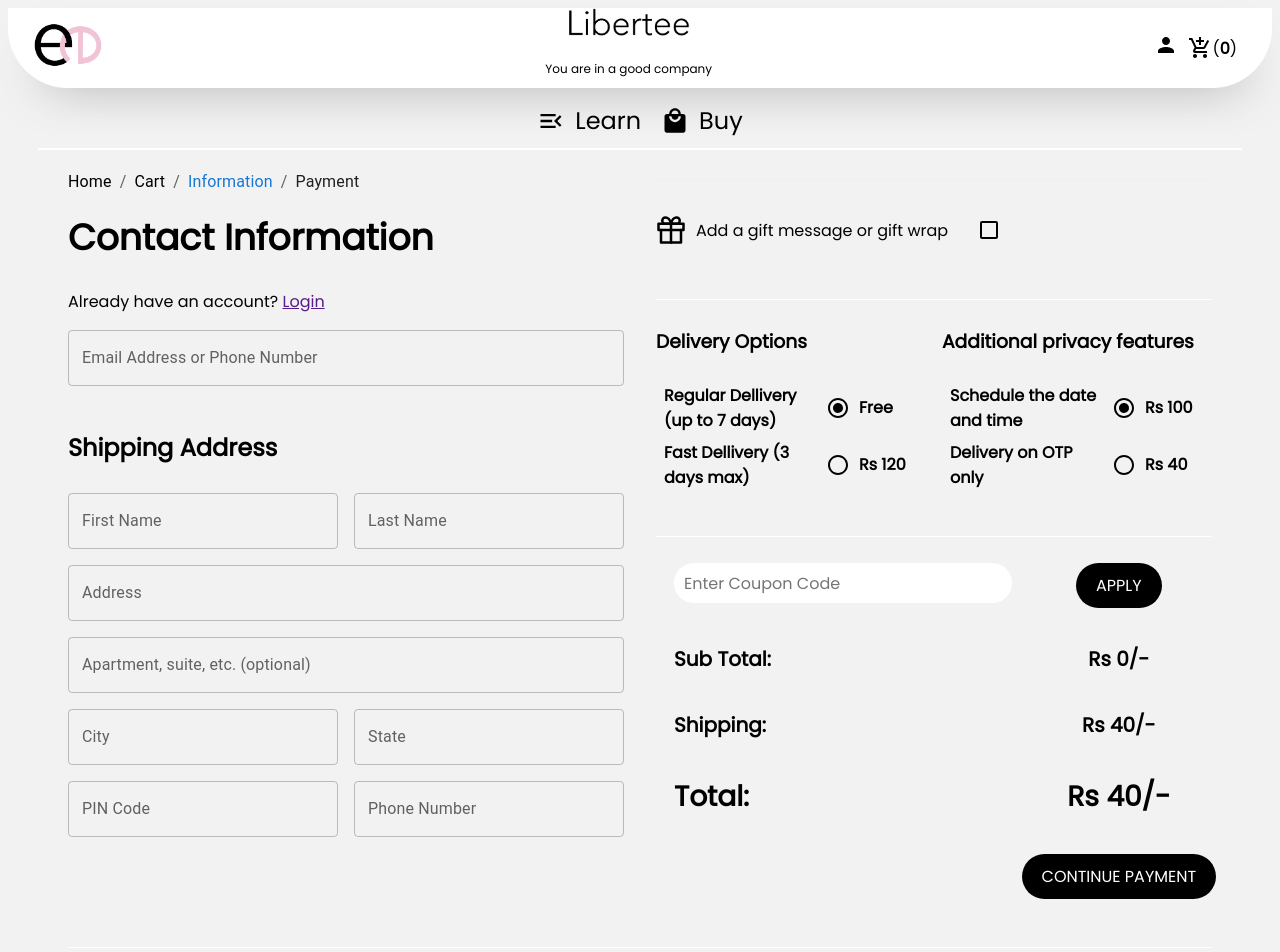
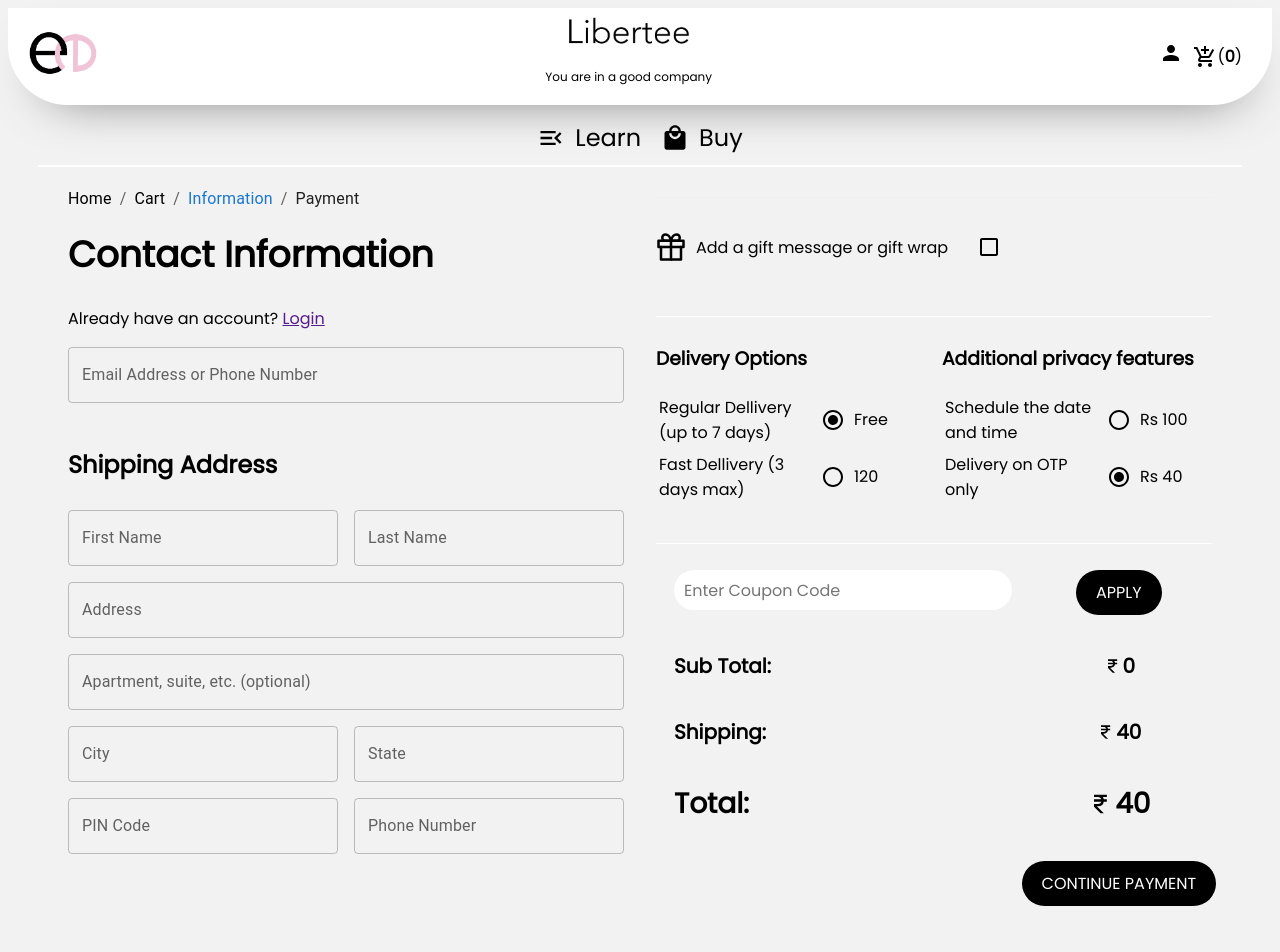
Before and after one commit to CodeoxTechnologies/libertee-web, a React (Create React App) app: page /information in a window 1280 px wide. Shown: the top 952 px of the page. Built offline with nearby package versions, Linux system fonts and the light colour scheme; a web font is replaced by a local one.

Commit message:
hold commit

```diff
--- a/src/App.scss
+++ b/src/App.scss
@@ -3,12 +3,11 @@
 .header {
   font-family: "poppins_regular";
   background: #fff;
-  padding: 15px;
+  padding: 0px 10px;
   display: flex;
   flex-direction: row;
   justify-content: space-between;
   align-items: center;
-  height: 50px;
   margin: 0px;
   position: sticky;
   top: 0px;
@@ -67,10 +66,11 @@
     display: flex;
     align-items: center;
     font-size: 24px;
-
+    transition: all;
     border-radius: 10px;
     &:hover {
-      background: rgb(216, 216, 216);
+      background: rgb(228, 228, 228);
+      animation: ease-in-out 2s;
     }
     a {
       display: contents;
--- a/src/Payment/components/CartTotal.js
+++ b/src/Payment/components/CartTotal.js
@@ -1,9 +1,10 @@
 import React from "react";
 import { Grid } from "@material-ui/core";
 import { useStateContext } from "../../utils/StateContext";
+import { BiRupee } from "react-icons/bi";
 
 const CartTotal = () => {
-  const { totalPrice } = useStateContext();
+  const { totalPrice, deliveryOptionCharge, privacyOptionCharge } = useStateContext();
   return (
     <div className="cart-total">
       <Grid container spacing={2} style={{ margin: "10px" }}>
@@ -30,7 +31,7 @@
         </Grid>
         <Grid item md={5} lg={5} xs={6} sm={6}>
           <div className="cart-subtotal-price-container">
-            <div className="cart-subtotal-price">Rs {totalPrice}/-</div>
+            <div className="cart-subtotal-price"><BiRupee /> {totalPrice}</div>
           </div>
         </Grid>
       </Grid>
@@ -42,7 +43,7 @@
         </Grid>
         <Grid item md={5} lg={5} xs={6} sm={6}>
           <div className="cart-subtotal-price-container">
-            <div className="cart-subtotal-price">Rs 40/-</div>
+            <div className="cart-subtotal-price"><BiRupee /> {deliveryOptionCharge + privacyOptionCharge}</div>
           </div>
         </Grid>
       </Grid>
@@ -56,7 +57,7 @@
         </Grid>
         <Grid item md={5} lg={5} xs={6} sm={6}>
           <div className="cart-total-price-container">
-            <div className="cart-total-price">Rs {totalPrice + 40}/-</div>
+            <div className="cart-total-price"><BiRupee /> {totalPrice + deliveryOptionCharge + privacyOptionCharge}</div>
           </div>
         </Grid>
       </Grid>
--- a/src/Payment/components/DeliveryOption.js
+++ b/src/Payment/components/DeliveryOption.js
@@ -1,8 +1,10 @@
 import React, { useState } from "react";
 import { Radio } from "@mui/material";
+import { useStateContext } from "../../utils/StateContext";
 
 const DeliveryOption = () => {
   const [selectedValue, setSelectedValue] = useState(true);
+  const { deliveryOptionCharge, setDeliveryOptionCharge, shippingOptions } = useStateContext();
   return (
     <div className="delivery-option-and-privacy-option">
       <div className="delivery-option-and-privacy-option-heading">
@@ -13,8 +15,8 @@
           <p className="options">Regular Dellivery (up to 7 days) </p>
           <span>
             <Radio
-              checked={selectedValue}
-              onChange={() => setSelectedValue(true)}
+              checked={deliveryOptionCharge === shippingOptions.regular_delivery}
+              onChange={() => { setDeliveryOptionCharge(shippingOptions.regular_delivery) }}
               style={{ color: "#000" }}
             />
           </span>
@@ -24,12 +26,12 @@
           <p className="options">Fast Dellivery (3 days max) </p>
           <span>
             <Radio
-              checked={!selectedValue}
-              onChange={() => setSelectedValue(false)}
+              checked={deliveryOptionCharge === shippingOptions.express_delivery}
+              onChange={() => { setDeliveryOptionCharge(shippingOptions.express_delivery) }}
               style={{ color: "#000" }}
             />
           </span>
-          <p className="price">Rs 120</p>
+          <p className="price">{shippingOptions.express_delivery}</p>
         </div>
       </div>
     </div>
--- a/src/Payment/components/PrivacyFeatures.js
+++ b/src/Payment/components/PrivacyFeatures.js
@@ -1,8 +1,9 @@
 import React, { useState } from "react";
 import { Radio } from "@mui/material";
+import { useStateContext } from "../../utils/StateContext";
 
 const PrivacyFeatures = () => {
-  const [value, setValue] = useState(true);
+  const { privacyOptionCharge, setPrivacyOptionCharge, shippingOptions } = useStateContext();
   return (
     <div className="delivery-option-and-privacy-option">
       <div className="delivery-option-and-privacy-option-heading">
@@ -13,8 +14,8 @@
           <p className="options">Schedule the date and time</p>
           <span>
             <Radio
-              checked={value}
-              onChange={() => setValue(true)}
+              checked={privacyOptionCharge === shippingOptions.scheduled_delivery}
+              onChange={() => setPrivacyOptionCharge(shippingOptions.scheduled_delivery)}
               style={{ color: "#000" }}
             />
           </span>
@@ -24,8 +25,8 @@
           <p className="options">Delivery on OTP only</p>
           <span>
             <Radio
-              checked={!value}
-              onChange={() => setValue(false)}
+              checked={privacyOptionCharge === shippingOptions.otp_delivery}
+              onChange={() => setPrivacyOptionCharge(shippingOptions.otp_delivery)}
               style={{ color: "#000" }}
             />
           </span>
--- a/src/assets/styles/cart.scss
+++ b/src/assets/styles/cart.scss
@@ -207,8 +207,6 @@
       flex-direction: column;
       justify-content: flex-start;
       align-items: flex-start;
-      font-weight: 600;
-      margin: 5px;
       .delivery-option-and-privacy-option-body-item {
         display: flex;
         flex-direction: row;
@@ -290,6 +288,9 @@
       align-items: center;
       .cart-subtotal-price {
         font-family: "poppins_regular";
+        display: flex;
+        flex-direction: row;
+        align-items: center;
         font-size: 20px;
         font-weight: 600;
         color: #000;
@@ -313,6 +314,9 @@
       .cart-total-price {
         font-family: "poppins_regular";
         font-size: 28px;
+        display: flex;
+        flex-direction: row;
+        align-items: center;
         font-weight: bolder;
         color: #000;
         margin: 0px;
--- a/src/assets/styles/home.scss
+++ b/src/assets/styles/home.scss
@@ -35,6 +35,7 @@
             color: #fff;
             padding: 15px;
             font-size: 12px;
+            font-weight: 600;
           }
 
           .read-more-spotlight {
@@ -60,7 +61,7 @@
             }
 
             .spotlight-description {
-              color: #b4b4b4;
+              color: #fff;
               font-size: 10px;
             }
           }
@@ -239,6 +240,7 @@
             color: #fff;
             padding: 15px;
             font-size: 12px;
+            font-weight: 600;
           }
 
           .read-more-spotlight {
@@ -254,7 +256,7 @@
             position: absolute;
             bottom: 0%;
             color: #fff;
-            margin: 10px;
+            margin: 10px 20px;
 
             .spotlight-title {
               color: #fff;
@@ -264,7 +266,7 @@
             }
 
             .spotlight-description {
-              color: #b4b4b4;
+              color: #fff;
               font-size: 10px;
             }
           }
@@ -434,6 +436,7 @@
             padding: 15px;
             font-size: 12px;
             letter-spacing: 4px;
+            font-weight: 600;
           }
 
           .read-more-spotlight {
@@ -455,7 +458,7 @@
             }
 
             p {
-              color: #b4b4b4;
+              color: #fff;
               font-size: 12px;
             }
           }
@@ -639,6 +642,7 @@
             font-size: 12px;
             font-weight: 300;
             letter-spacing: 3px;
+            font-weight: 600;
           }
 
           .read-more-spotlight {
@@ -652,7 +656,7 @@
           .spotlight-bottom-content {
             position: absolute;
             bottom: 0%;
-            margin: 10px;
+            margin: 10px 20px;
 
             .spotlight-title {
               color: #fff;
@@ -662,7 +666,7 @@
             }
 
             p {
-              color: #b1b1b1;
+              color: #fff;
               font-size: 12px;
               margin-top: 3px;
             }
@@ -841,6 +845,7 @@
             font-size: 12px;
             font-weight: 300;
             letter-spacing: 3px;
+            font-weight: 600;
           }
 
           .read-more-spotlight {
@@ -854,7 +859,7 @@
           .spotlight-bottom-content {
             position: absolute;
             bottom: 0%;
-            margin: 10px;
+            margin: 10px 20px;
 
             .spotlight-title {
               color: #fff;
@@ -864,7 +869,7 @@
             }
 
             p {
-              color: #b1b1b1;
+              color: #fff;
               font-size: 12px;
               margin-top: 3px;
             }
--- a/src/utils/StateContext.js
+++ b/src/utils/StateContext.js
@@ -22,12 +22,17 @@
   const [qty, setQty] = useState(localQty ? localQty : 1);
   const [showCart, setShowCart] = useState(false);
   const [screenSize, setScreenSize] = useState(undefined);
-  const [shipping, setShipping] = useState({
+  const [shippingOptions] = useState({
     regular_delivery: 0,
     express_delivery: 120,
     scheduled_delivery: 100,
     otp_delivery: 40,
   });
+  const [deliveryOptionCharge, setDeliveryOptionCharge] = useState(0)
+  const [privacyOptionCharge, setPrivacyOptionCharge] = useState(40)
+
+
+
   const { enqueueSnackbar } = useSnackbar();
   let foundProduct;
   let index;
@@ -144,8 +149,11 @@
         toggleCartitemQuantity,
         screenSize,
         setScreenSize,
-        shipping,
-        setShipping
+        shippingOptions,
+        deliveryOptionCharge,
+        setDeliveryOptionCharge,
+        privacyOptionCharge,
+        setPrivacyOptionCharge
       }}
     >
       {children}
```
Also changed, not shown: src/assets/styles/learn.scss (added).
